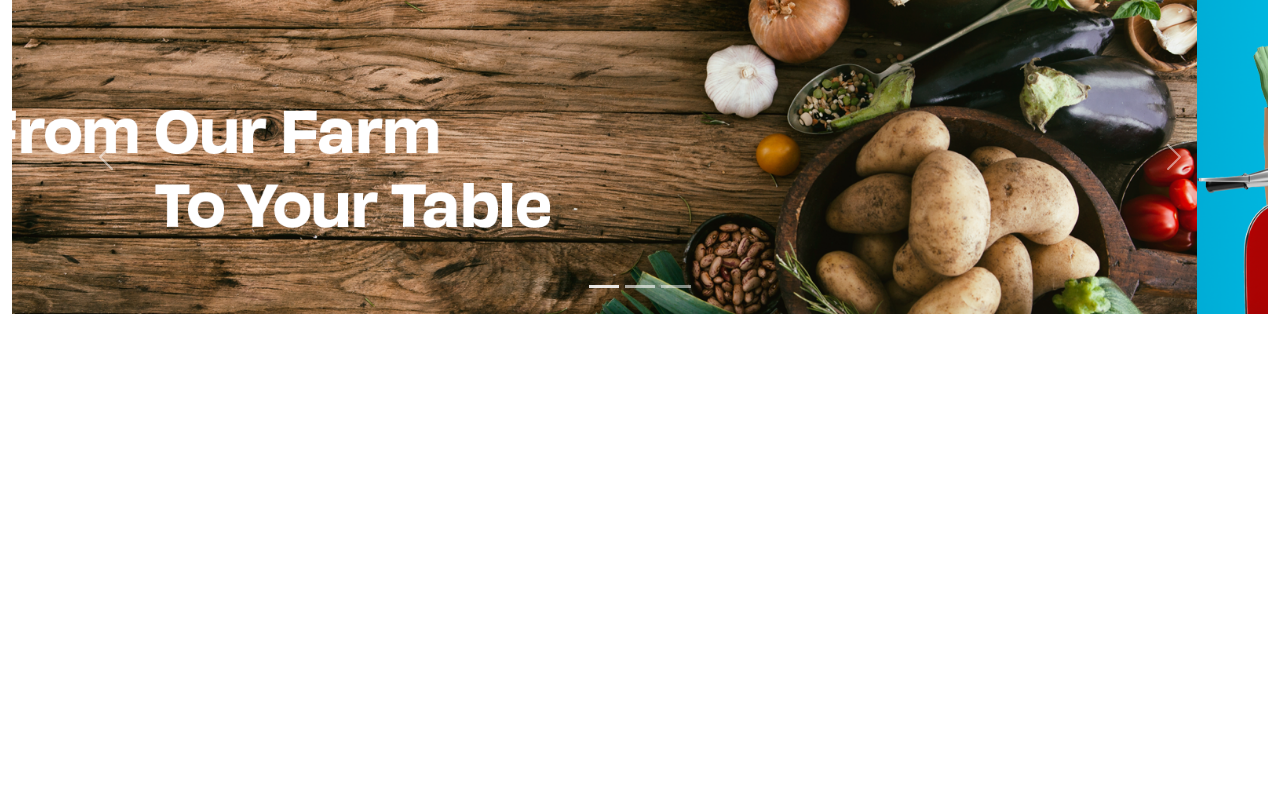
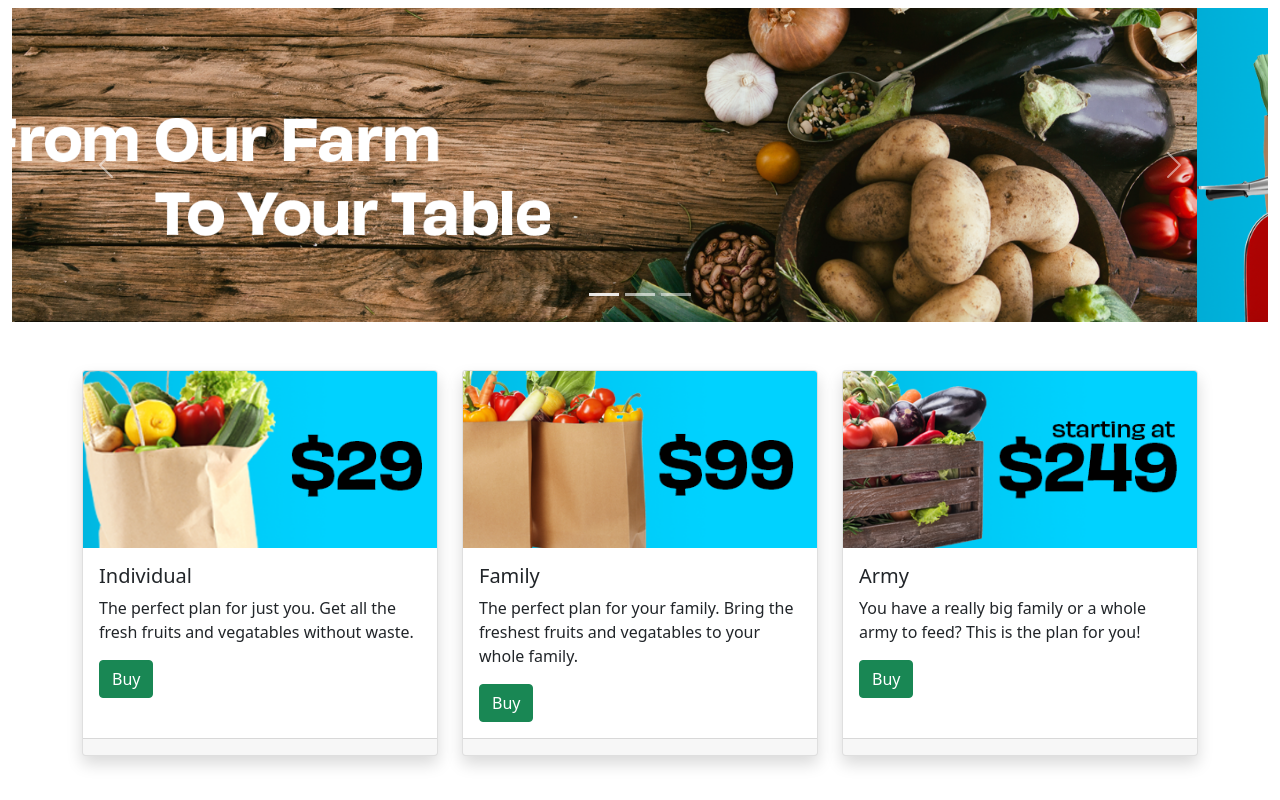
Before and after one commit to rudyjmj/ShoppingTemplate, a plain HTML site: page index.html in a window 1280 px wide. Drawn offline with nearby package versions, Linux system fonts and the light colour scheme.

Commit message:
cards
bootstrap cards update

```diff
--- a/index.html
+++ b/index.html
@@ -16,7 +16,7 @@
 
 <body>
     <div class="container-fluid">
-        <div id="carouselHeader" class="carousel slide" data-bs-ride="carousel">
+        <div id="carouselHeader" class="carousel slide mt-2" data-bs-ride="carousel">
             <div class="carousel-indicators">
                 <button type="button" data-bs-target="#carouselHeader" data-bs-slide-to="0" class="active" current="true" aria-label="Farm Fresh Produce"></button>
                 <button type="button" data-bs-target="#carouselHeader" data-bs-slide-to="1" aria-label="Free Delivery"></button>
@@ -43,6 +43,61 @@
                 <span class="visually-hidden">Next</span>
             </button>
         </div>
+        <div class="container pt-5">
+            <div class="row row-cols-1 row-cols-md-3 g-4">
+                <div class="col">
+                    <div class="card h-100 shadow">
+                        <img src="img/indplan.png" class="card-img-top" alt="Individual Plan">
+                        <div class="card-body">
+                            <h5 class="card-title">
+                                Individual
+                            </h5>
+                            <p class="card-text">
+                                The perfect plan for just you. Get all the fresh fruits and vegatables without waste.
+                            </p>
+                            <a href="#" class="btn btn-success">Buy</a>
+                        </div>
+                        <div class="card-footer">
+                            <small class="text-muted"></small>
+                        </div>
+                    </div>
+                </div>
+                <div class="col">
+                    <div class="card h-100 shadow">
+                        <img src="img/FamilyPlan.png" class="card-img-top" alt="Family Plan">
+                        <div class="card-body">
+                            <h5 class="card-title">
+                                Family
+                            </h5>
+                            <p class="card-text">
+                                The perfect plan for your family. Bring the freshest fruits and vegatables to your whole family.
+                            </p>
+                            <a href="#" class="btn btn-success">Buy</a>
+                        </div>
+                        <div class="card-footer">
+                            <small class="text-muted"></small>
+                        </div>
+                    </div>
+                </div>
+                <div class="col">
+                    <div class="card h-100 shadow">
+                        <img src="img/armyplan.png" class="card-img-top" alt="Army Plan">
+                        <div class="card-body">
+                            <h5 class="card-title">
+                                Army
+                            </h5>
+                            <p class="card-text">
+                                You have a really big family or a whole army to feed? This is the plan for you!
+                            </p>
+                            <a href="#" class="btn btn-success">Buy</a>
+                        </div>
+                        <div class="card-footer">
+                            <small class="text-muted"></small>
+                        </div>
+                    </div>
+                </div>
+            </div>
+        </div>
     </div>
 
     <!-- Bootstrap JS -->
```
